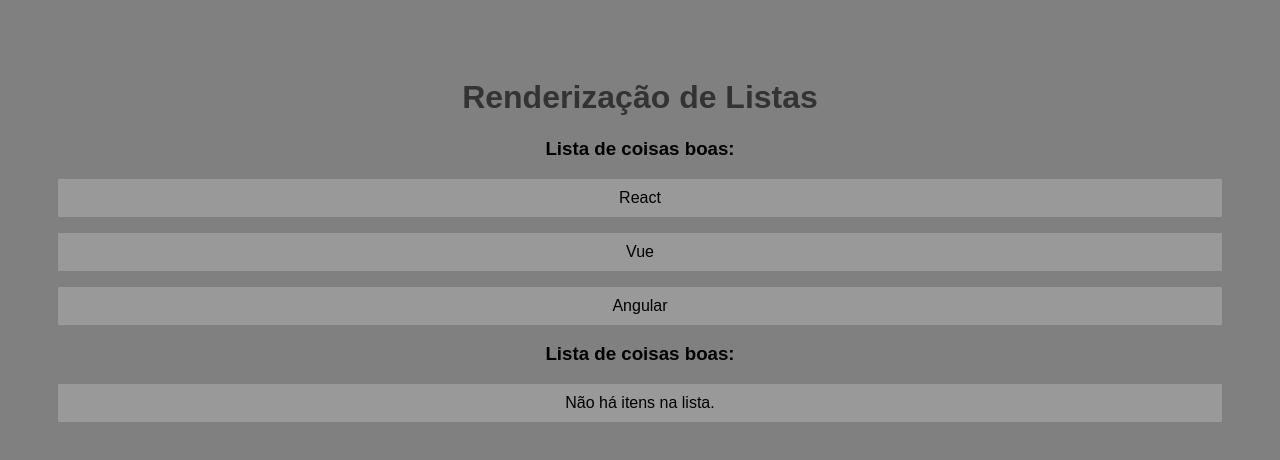
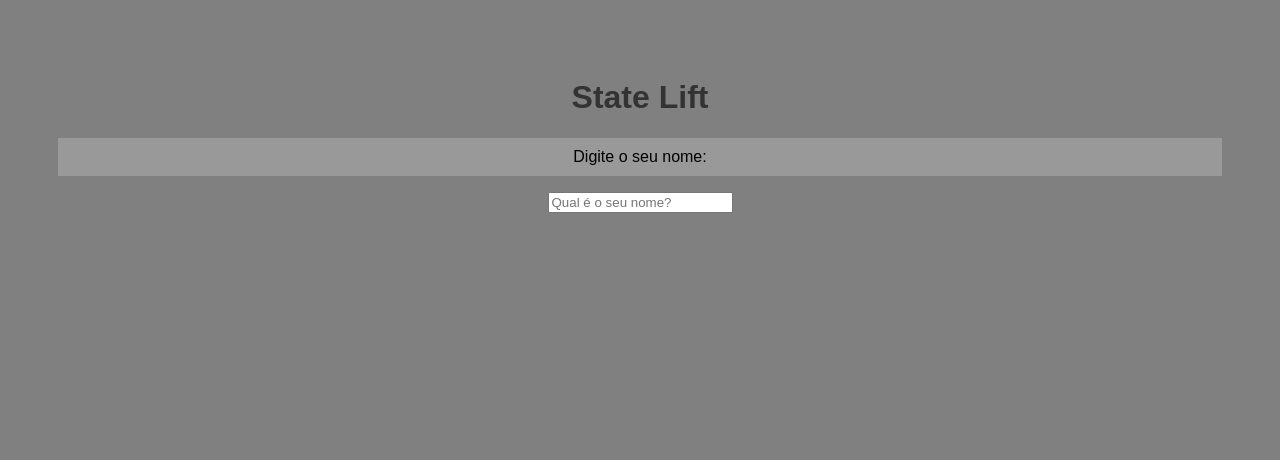
Before and after one commit to DanielleSantosss/Curso-React, a React (Create React App) app in the folder projeto-em-react/: page / in a window 1280 px wide. Shown: the top 460 px of the page. Built offline with nearby package versions, Linux system fonts and the light colour scheme; the HTML template or start-up script is replaced by a standard one.

Commit message:
State Lift.

```diff
--- a/projeto-em-react/src/App.js
+++ b/projeto-em-react/src/App.js
@@ -1,16 +1,17 @@
 import './App.css';
-import OutraLista from './components/OutraLista';
+import SeuNome from './components/SeuNome';
+import Saudacao from './components/Saudacao';
+import { useState } from 'react';
 
 function App() {
 
-  const meusItens = ['React', 'Vue', 'Angular']
-
+  const [nome, setNome] = useState()
 
   return (
     <div className="App">
-      <h1>Renderização de Listas</h1>
-      <OutraLista itens={meusItens}/>
-      <OutraLista itens={[]}/>
+      <h1>State Lift</h1>
+      <SeuNome setNome={setNome}/>
+      <Saudacao nome={nome}/>
     </div>
   );
 }
--- /dev/null
+++ b/projeto-em-react/src/components/Saudacao.jsx
@@ -0,0 +1,17 @@
+function Saudacao({nome}) {
+
+    function gerarSaudacao(algumNome){
+        return `Olá ${algumNome}, tudo bem?`;
+    }
+
+    return (
+
+        <>
+            {nome && <p>{gerarSaudacao(nome)}</p>}
+        </>
+
+    )
+
+}
+
+export default Saudacao
--- /dev/null
+++ b/projeto-em-react/src/components/SeuNome.jsx
@@ -0,0 +1,11 @@
+function SeuNome({setNome}){
+    return(
+        <div>
+            <p>Digite o seu nome: </p>
+            <input type="text" placeholder="Qual é o seu nome?" onChange={(e) => setNome(e.target.value)} />
+        </div>
+    )
+
+}
+
+export default SeuNome;
```
